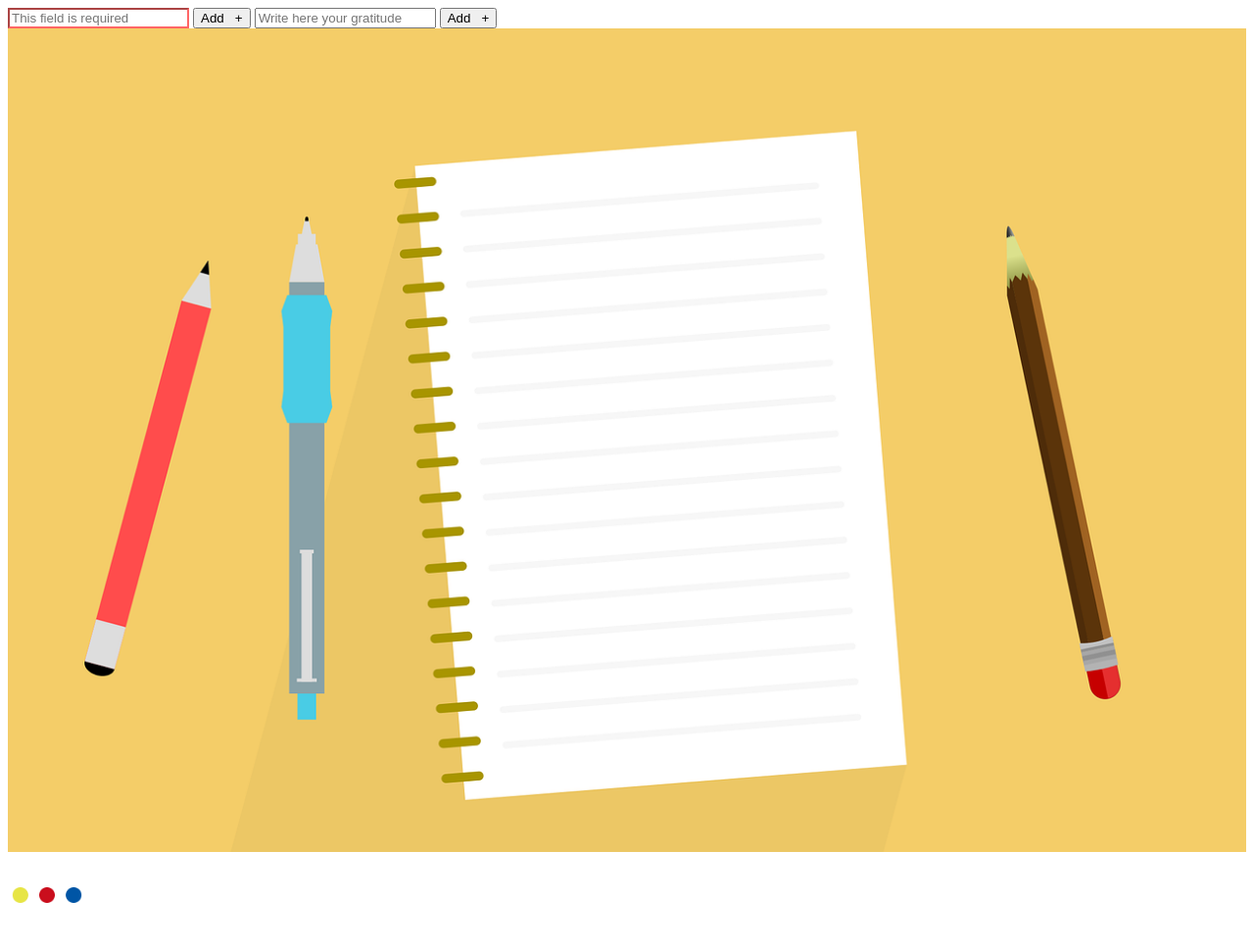
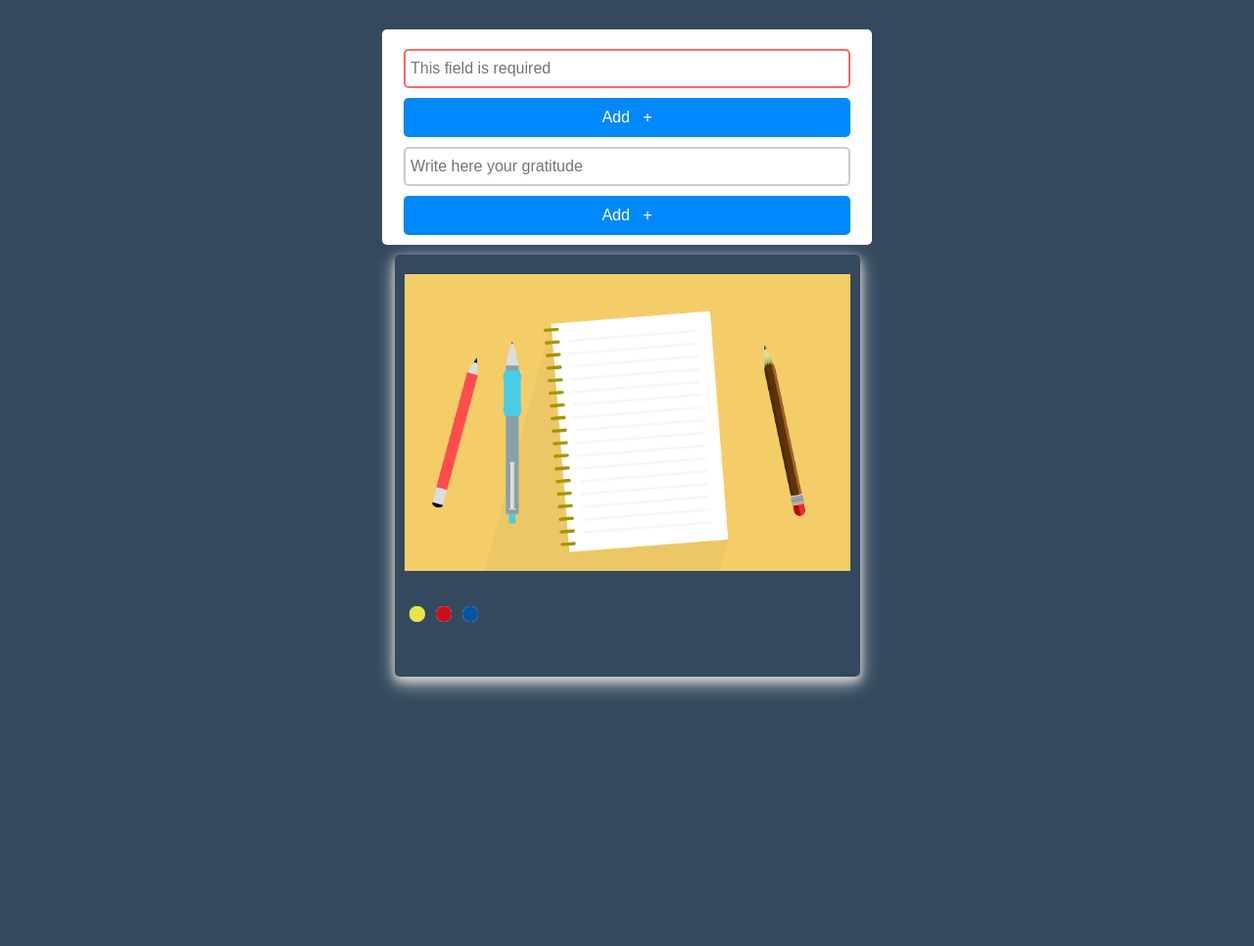
Before and after one commit to krystyna-lyn/bloom-app, a PHP site: page / in a window 1280 px wide. Shown: the whole page at 98% size. After the commit the page ends 710 px from the top, so only its background shows below. Run offline with PHP 8.4, Linux system fonts and the light colour scheme.

Commit message:
add styles

```diff
--- a/css/style.css
+++ b/css/style.css
@@ -0,0 +1,69 @@
+body {
+    background: #34495e;
+}
+
+* {
+    padding: 0px;
+    margin: 0px;
+    box-sizing: border-box;
+}
+
+.main-section {
+    background: transparent;
+    max-width: 500px;
+    width: 90%;
+    height: 500px;
+    margin: 30px auto;
+    border-radius: 10px;
+}
+
+.main-section {
+    background: transparent;
+    max-width: 500px;
+    width: 90%;
+    height: 500px;
+    margin: 30px auto;
+    border-radius: 10px;
+}
+
+.add-section {
+    width: 100%;
+    background: #fff;
+    margin: 0px auto;
+    padding: 10px;
+    border-radius: 5px;
+}
+
+.add-section input {
+    display: block;
+    width: 95%;
+    height: 40px;
+    margin: 10px auto;
+    border: 2px solid #ccc;
+    font-size: 16px;
+    border-radius: 5px;
+    padding: 0px 5px;
+}
+
+.add-section button {
+    display: block;
+    width: 95%;
+    height: 40px;
+    margin: 0px auto;
+    border: none;
+    outline: none;
+    background: #0088FF;
+    color: #fff;
+    font-family: sans-serif;
+    font-size: 16px;
+    border-radius: 5px;
+    cursor: pointer;
+}
+
+.grat-item {
+    width: 95%;
+    margin: 10px auto;
+    padding: 20px 10px;
+    box-shadow: 0 4px 8px 0 #ccc, 0 6px 20px 0 #ccc;
+    border-radius: 5px;
+}
--- a/index.php
+++ b/index.php
@@ -28,9 +28,7 @@
             </div>
 
         </div>
-
     </div>
-
 
 </body>
 
```
